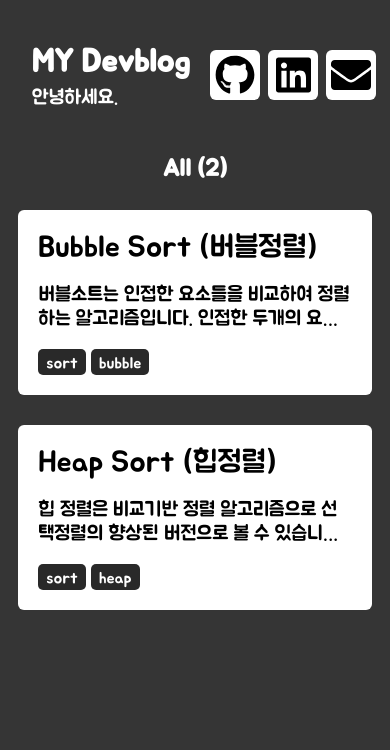
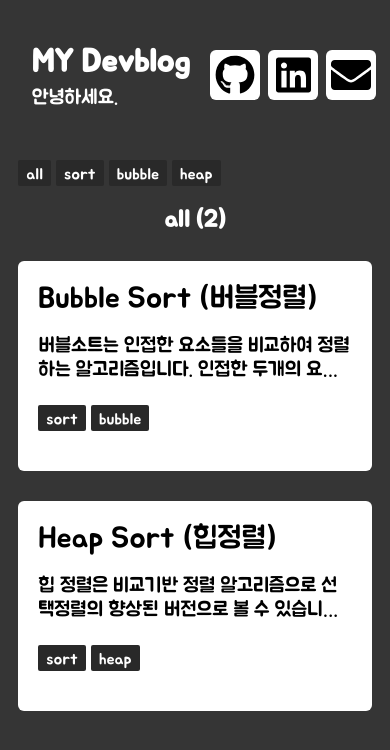
Before and after one commit to minyong-jeong/blog, a React (Create React App) app: page / in a window 390 px wide. Shown: the top 750 px of the page. Built offline with nearby package versions, Linux system fonts and the light colour scheme.

Commit message:
Add tags controller

```diff
--- a/src/components/Card/Card.js
+++ b/src/components/Card/Card.js
@@ -2,7 +2,7 @@ import React from 'react';
 import './Card.scss';
 import { Link } from 'react-router-dom';
 
-const Card = ({post}) => {
+const Card = ({post, setTag}) => {
     const link = '/' + post.markdown;
     return (
         <div className="card">
@@ -11,7 +11,7 @@ const Card = ({post}) => {
             <div className="tags">
                 {
                     post.tags.map((tag) => (
-                        <div key={tag} className="tag">{tag}</div>
+                        <div key={tag} className="tag" onClick={() => setTag(tag)}>{tag}</div>
                     ))
                 }
             </div>
--- a/src/components/Card/CardContainer.js
+++ b/src/components/Card/CardContainer.js
@@ -1,4 +1,4 @@
-import React from 'react';
+import React, { useState } from 'react';
 import Card from './Card';
 
 import postsData from 'src/posts/posts.json';
@@ -6,14 +6,37 @@ import postsData from 'src/posts/posts.json';
 import './CardContainer.scss';
 
 const CardContainer = () => {
+    const [tag, setTag] = useState('all');
+
+    const CardList = () => {
+        const tagSet = new Set(['all']);
+        let data = [];
+        postsData["posts"].map((post) => {
+            post.tags.forEach(t => tagSet.add(t));
+            if (tag === 'all' || post.tags.includes(tag)) {
+                data.push(post);
+            }
+        });
+
+        const tagArr = Array.from(tagSet);
+        let ret = [
+            <div key={"main-tags-key"} className="tags">
+                {tagArr.map((t) => (
+                    <div key={t} className="tag" onClick={() => setTag(t)}>{t}</div>
+                ))}
+            </div>,
+            <h2 key={"main-tag-key"}>{tag} ({data.length})</h2>,
+            data.map((post) => (
+                <Card key={post.id} post={post} setTag={setTag}/>
+            )),
+        ];
+
+        return ret;
+    }
+
     return (
         <div className="card-container">
-            <h2>All ({postsData["posts"].length})</h2>
-            {
-                postsData["posts"].map((post) => (
-                    <Card key={post.id} post={post} />
-                ))
-            }
+            <CardList />
         </div>
     );
 };
--- a/src/components/Card/CardContainer.scss
+++ b/src/components/Card/CardContainer.scss
@@ -6,10 +6,40 @@
     width: 100%;
     align-items: center;
     justify-items: center;
-    transition: 0.3s;
+    transition: 0.4s;
     color: white;
+
+    .tags {
+        display: flex;
+        flex-direction: row;
+        margin-bottom: 20px;
+        flex-wrap: wrap;
+        max-width: 850px;
+
+        .tag {
+            padding: 5px 8px 5px 8px;
+            margin: 5px 5px 0 0;
+            color:white;
+            background-color: rgb(41, 41, 41);
+            border-radius: 2px;
+            cursor: pointer;
+            transition: 0.2s;
+
+            &:hover {
+                background-color: rgb(83, 83, 83);
+            }
+        }
+    }
 
     h2 {
         margin-top: 0;
     }
 }
+
+@media screen and (max-width: 1000px) {
+    .card-container {
+        .tags {
+            width: 93%;
+        }
+    }
+}
--- a/src/components/Nav/Nav.js
+++ b/src/components/Nav/Nav.js
@@ -12,13 +12,13 @@ const Nav = () => {
     }
 
     return (
-        <Link to="/" className="nav">
-            <div className="profile">
+        <div className="nav">
+            <Link to="/" className="profile">
                 <div className="introduce">
                     <h1>MY Devblog</h1>
                     <p>안녕하세요.</p>
                 </div>
-            </div>
+            </Link>
             <div className="social-buttons">
                 <div className="social-button" onClick={() => handleClick('https://github.com/minyong-jeong')}>
                     <FontAwesomeIcon icon={faGithub}></FontAwesomeIcon>
@@ -30,7 +30,7 @@ const Nav = () => {
                     <FontAwesomeIcon icon={faEnvelope}></FontAwesomeIcon>
                 </div>
             </div>
-        </Link>
+        </div>
     );
 };
 
--- a/src/components/Nav/Nav.scss
+++ b/src/components/Nav/Nav.scss
@@ -5,8 +5,6 @@
     margin: 0 auto;
     width: 100%;
     height: 150px;
-    transition: 0.3s;
-    text-decoration: none;
     justify-content: space-between;
 
     .profile {
@@ -14,6 +12,8 @@
         flex-direction: row;
         justify-content: center;
         align-items: center;
+        transition: 0.3s;
+        text-decoration: none;
 
         .introduce {
             display: flex;
```
